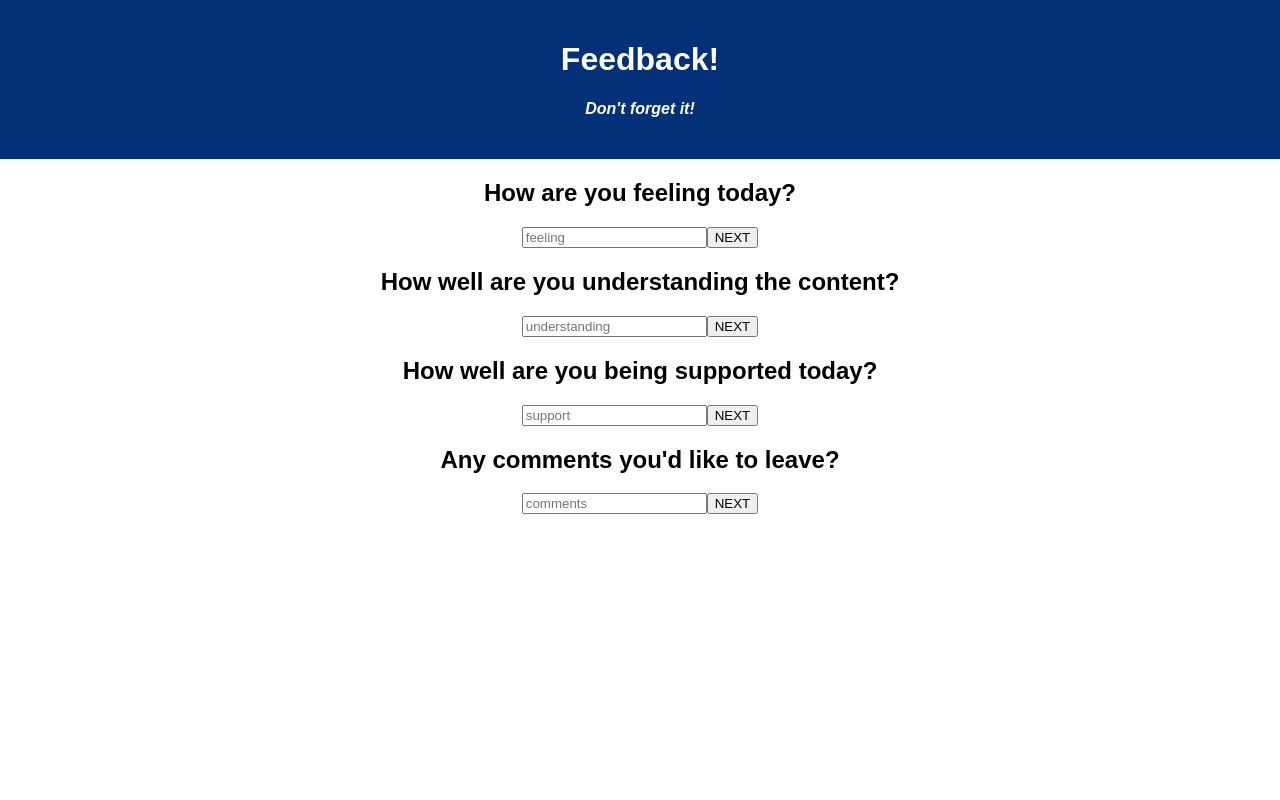
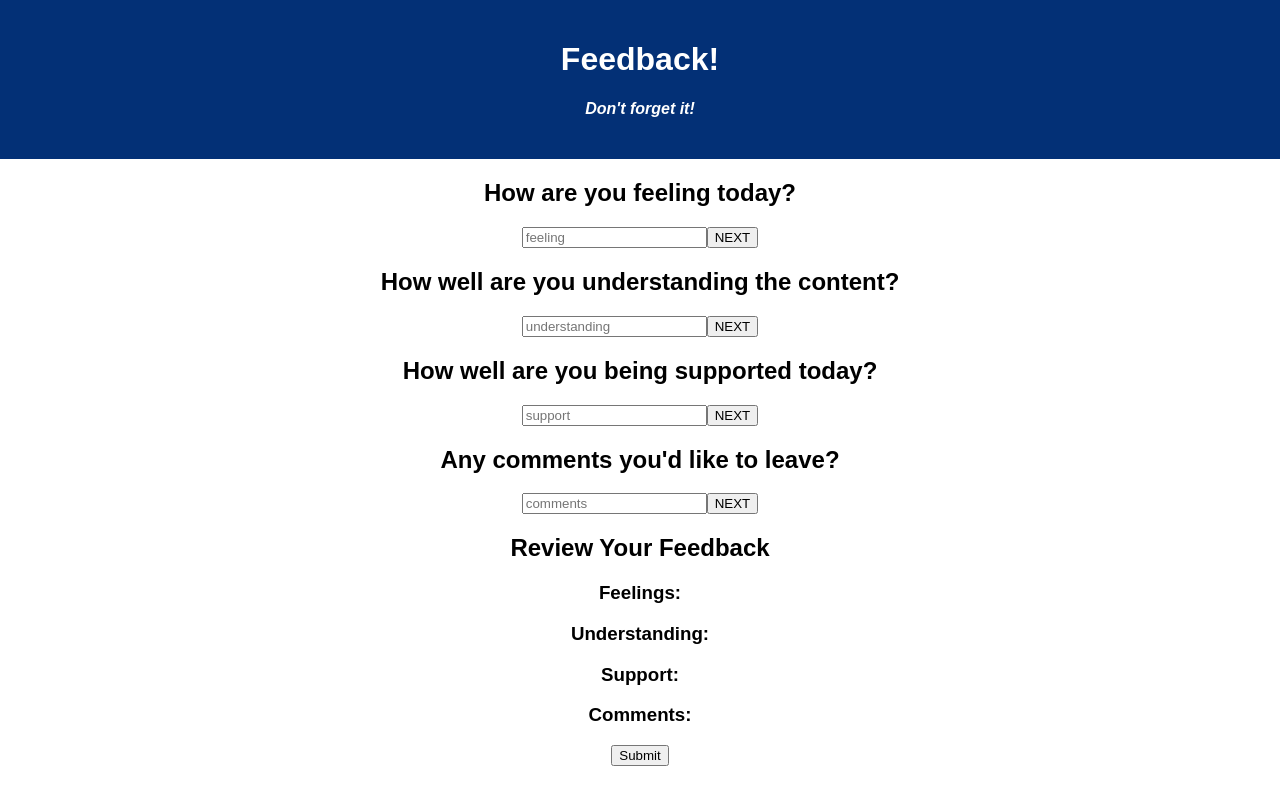
Before and after one commit to AustinKammerer/weekend-redux-feedback-loop, a React (Create React App) app: page /#/feeling in a window 1280 px wide. Before the commit this address led to /#/feeling. Built offline with nearby package versions, Linux system fonts and the light colour scheme.

Commit message:
ReviewFeedback displays the state on DOM and calls a POST req

```diff
--- a/src/components/App/App.jsx
+++ b/src/components/App/App.jsx
@@ -5,8 +5,26 @@ import FeelingForm from "../FeelingForm/FeelingForm.jsx";
 import UnderstandingForm from "../UnderstandingForm/UnderstandingForm.jsx";
 import SupportForm from "../SupportForm/SupportForm.jsx";
 import CommentsForm from "../CommentsForm/CommentsForm.jsx";
+import ReviewFeedback from "../ReviewFeedback/ReviewFeedback.jsx";
+import { useDispatch } from "react-redux";
 
 function App() {
+  // POST request for submitting feedback to the database
+  const submitFeedback = (feedback) => {
+    console.log("submission:", feedback);
+    axios
+      .post("/api/feedback", feedback)
+      .then((response) => {
+        console.log("Successful POST");
+        // if successful, clear the feedbackReducer
+        dispatch({ type: "CLEAR_FEEDBACK" });
+      })
+      .catch((err) => {
+        console.log("Error in POST", err);
+        alert("Error adding feedback to the database");
+      });
+  };
+
   return (
     <div className="App">
       <header className="App-header">
@@ -17,6 +35,7 @@ function App() {
       <UnderstandingForm />
       <SupportForm />
       <CommentsForm />
+      <ReviewFeedback submitFeedback={submitFeedback} />
     </div>
   );
 }
--- /dev/null
+++ b/src/components/ReviewFeedback/ReviewFeedback.jsx
@@ -0,0 +1,18 @@
+import { useSelector } from "react-redux";
+
+export default function ReviewFeedback({ submitFeedback }) {
+  // grab the feedback data from the store
+  const feedback = useSelector((store) => store.feedbackReducer);
+
+  // when 'Submit' is clicked, call the POST request function that App passed as a prop
+  return (
+    <>
+      <h2>Review Your Feedback</h2>
+      <h3>Feelings: {feedback.feeling}</h3>
+      <h3>Understanding: {feedback.understanding}</h3>
+      <h3>Support: {feedback.support}</h3>
+      <h3>Comments: {feedback.comments}</h3>
+      <button onClick={() => submitFeedback(feedback)}>Submit</button>
+    </>
+  );
+}
```
